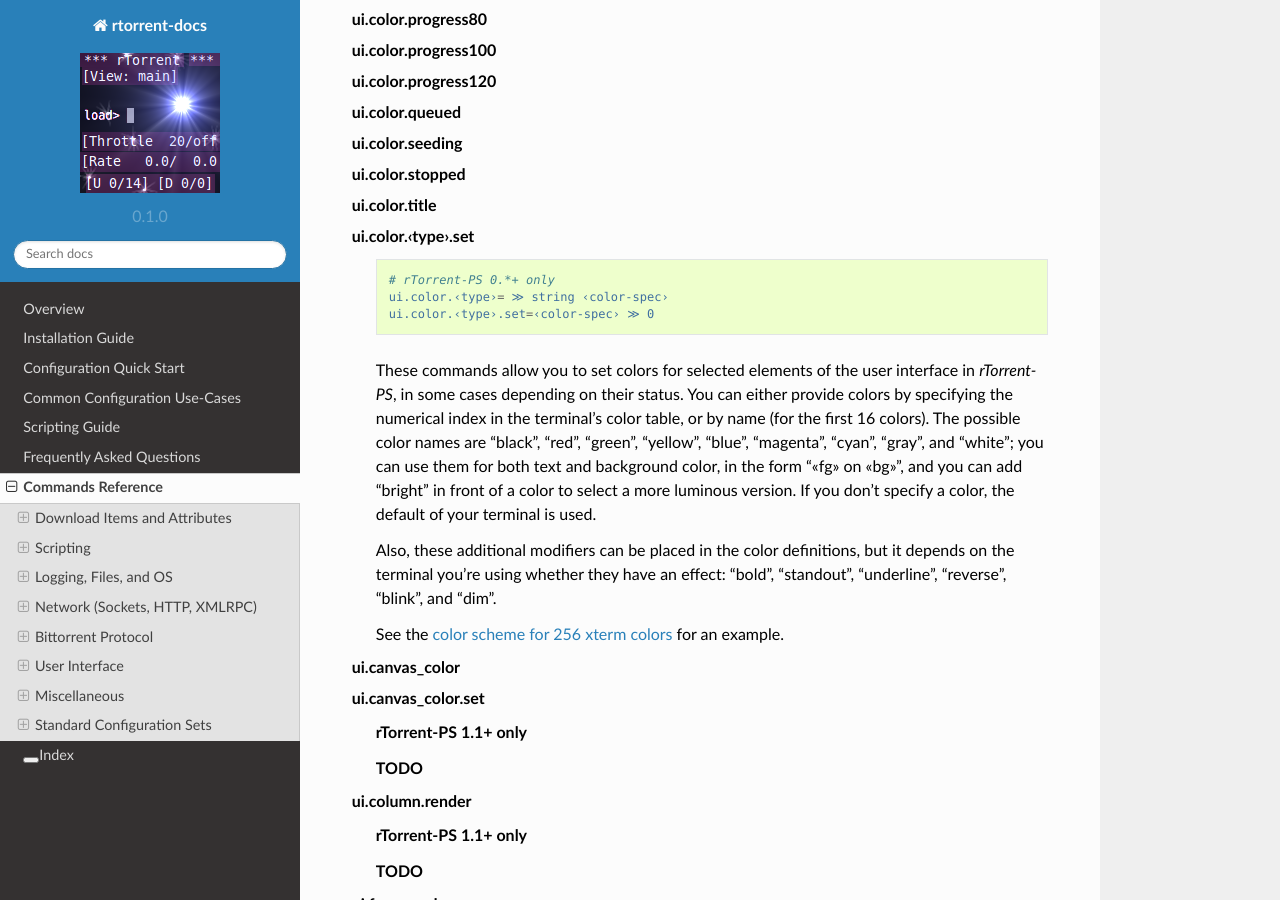
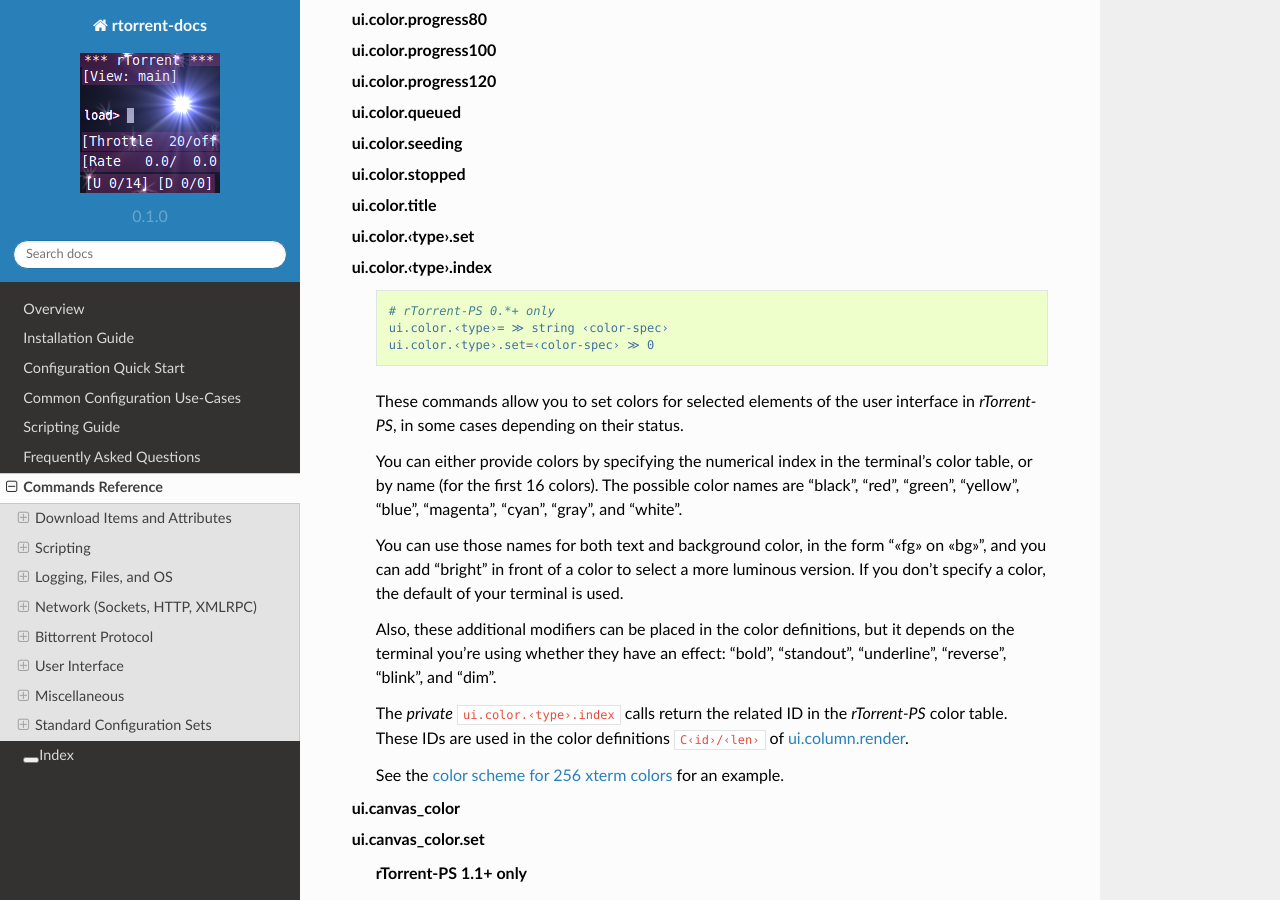
Before and after one commit to rtorrent-community/rtorrent-docs, a Sphinx documentation site: the page built from docs/cmd-ref.rst, in a window 1280 px wide and 900 px high, scrolled down 67423 px. Built offline with Sphinx 7.4.7 and the Read the Docs theme 2.0.0, drawn with Linux system fonts in a browser that asks for light colours.

Commit message:
cmd-ref: add 'ui.color.‹type›.index' (private)

```diff
--- a/docs/include-cmd-ui.rst
+++ b/docs/include-cmd-ui.rst
@@ -98,6 +98,7 @@
     ui.color.stopped
     ui.color.title
     ui.color.‹type›.set
+    ui.color.‹type›.index
 
         .. code-block:: ini
 
@@ -106,18 +107,24 @@
             ui.color.‹type›.set=‹color-spec› ≫ 0
 
         These commands allow you to set colors for selected elements of the user
-        interface in *rTorrent-PS*, in some cases depending on their status. You can either
-        provide colors by specifying the numerical index in the terminal's color
-        table, or by name (for the first 16 colors). The possible color names
-        are "black", "red", "green", "yellow", "blue", "magenta", "cyan",
-        "gray", and "white"; you can use them for both text and background
-        color, in the form "«fg» on «bg»", and you can add "bright" in front of
+        interface in *rTorrent-PS*, in some cases depending on their status.
+
+        You can either provide colors by specifying the numerical index in
+        the terminal's color table, or by name (for the first 16 colors).
+        The possible color names are "black", "red", "green", "yellow",
+        "blue", "magenta", "cyan", "gray", and "white".
+
+        You can use those names for both text and background color,
+        in the form "«fg» on «bg»", and you can add "bright" in front of
         a color to select a more luminous version. If you don't specify a color,
         the default of your terminal is used.
 
         Also, these additional modifiers can be placed in the color definitions,
         but it depends on the terminal you're using whether they have an effect:
         "bold", "standout", "underline", "reverse", "blink", and "dim".
+
+        The *private* ``ui.color.‹type›.index`` calls return the related ID in the `rTorrent-PS` color table.
+        These IDs are used in the color definitions ``C‹id›/‹len›`` of :term:`ui.column.render`.
 
         See the `color scheme for 256 xterm colors`_ for an example.
 
```
